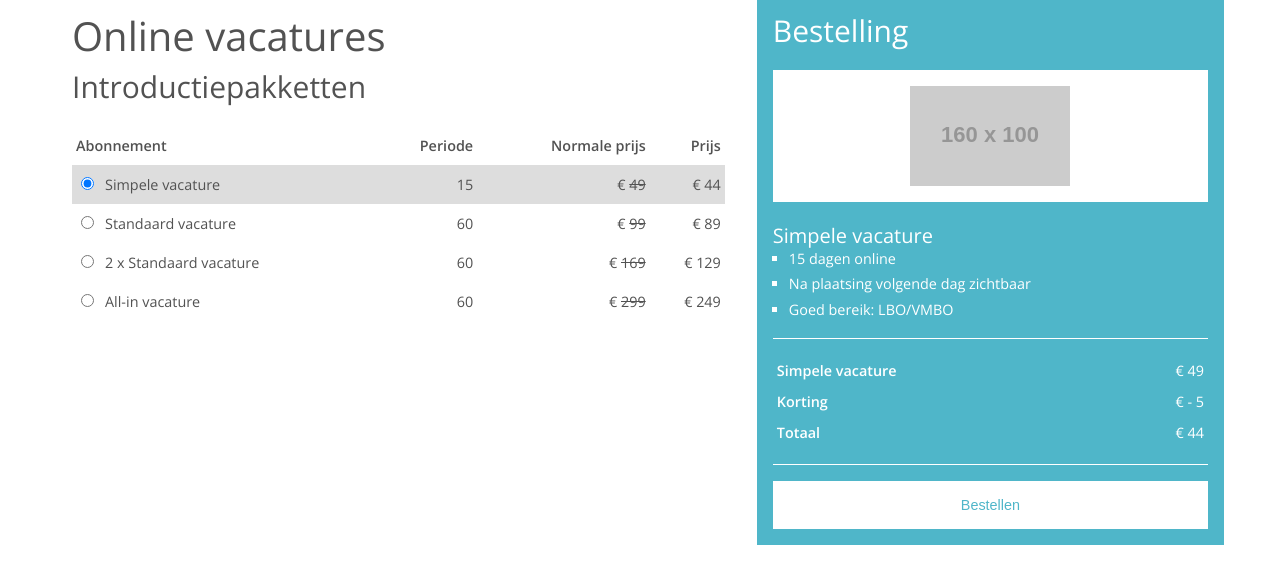
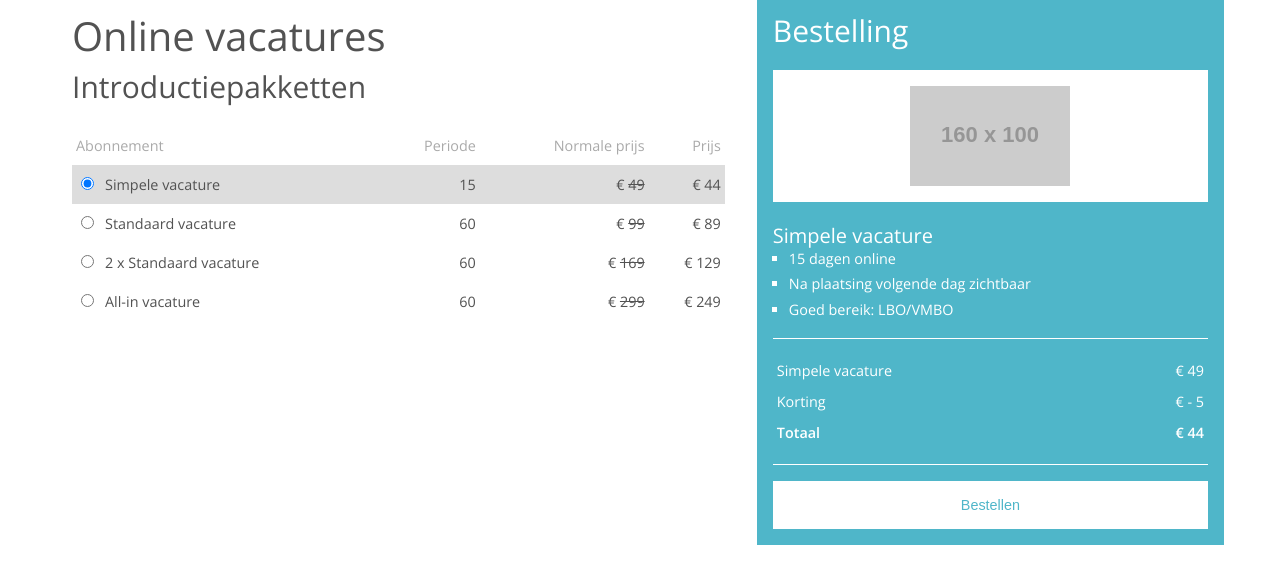
Before and after one commit to thomastilkema/job-shop, a React app: page / in a window 1280 px wide. Both pictures are taken after a click on the radio button 87 px from the left and 183 px from the top of the page. Shown: the top 584 px of the page. Built offline with nearby package versions, Linux system fonts and the light colour scheme.

Commit message:
style(table): table heading are no longer displayed in bold by default

```diff
--- a/src/component/basket-totals/index.tsx
+++ b/src/component/basket-totals/index.tsx
@@ -19,8 +19,8 @@ class Component extends React.Component<IProps, {}> {
             <td className="text-right">&euro; - {this.getTotalDiscount()}</td>
           </tr>
           <tr>
-            <th scope="row">Totaal</th>
-            <td className="text-right">&euro; {this.getTotalPrice()}</td>
+            <th className="text-bold" scope="row">Totaal</th>
+            <td className="text-bold text-right">&euro; {this.getTotalPrice()}</td>
           </tr>
         </tfoot>
         <tbody>
--- a/src/component/vacancy/list/style.css
+++ b/src/component/vacancy/list/style.css
@@ -3,3 +3,7 @@
   padding-bottom: var(--spacing-sm);
   padding-top: var(--spacing-sm);
 }
+
+.table--vacancies-list thead {
+  color: #aaa;
+}
--- a/src/style/import/helper.css
+++ b/src/style/import/helper.css
@@ -1,5 +1,6 @@
 .cursor-pointer { cursor: pointer; }
 .line-through { text-decoration: line-through; }
 .margin-auto { margin-left: auto; margin-right: auto; }
+.text-bold { font-weight: bold; }
 .text-right { text-align: right; }
 .width-100 { width: 100%; }
--- a/src/style/import/table.css
+++ b/src/style/import/table.css
@@ -1,5 +1,5 @@
 th {
-  font-weight: bold;
+  font-weight: normal;
   text-align: left;
 }
 
```
